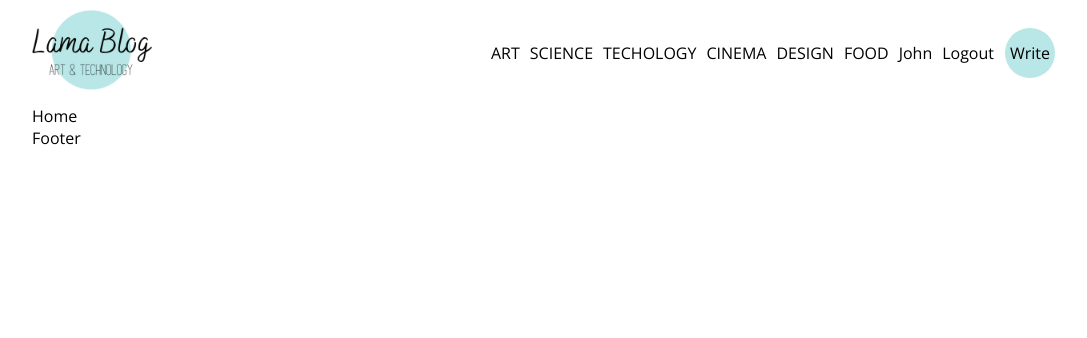
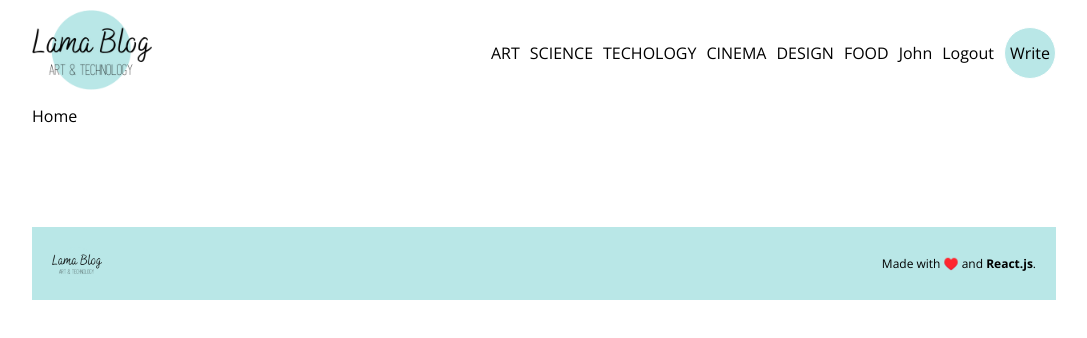
Before and after one commit to tafitahery/blog-app, a React (Vite) app in the folder client/: page / in a window 1280 px wide. Shown: the top 338 px of the page, without its empty margins (96-1183 px from the left). Built offline with nearby package versions, Linux system fonts and the light colour scheme.

Commit message:
React Footer Design

```diff
--- a/client/src/components/Footer.jsx
+++ b/client/src/components/Footer.jsx
@@ -1,5 +1,12 @@
-import React from 'react';
+import Logo from '../img/logo.png';
 
 export default function Footer() {
-  return <div>Footer</div>;
+  return (
+    <footer>
+      <img src={Logo} alt="" />
+      <span>
+        Made with ♥️ and <b>React.js</b>.
+      </span>
+    </footer>
+  );
 }
--- a/client/src/style.scss
+++ b/client/src/style.scss
@@ -111,3 +111,18 @@
     }
   }
 }
+
+// FOOTER
+footer {
+  margin-top: 100px;
+  padding: 20px;
+  background-color: $lightGreen;
+  display: flex;
+  align-items: center;
+  justify-content: space-between;
+  font-size: 12px;
+
+  img {
+    width: 50px;
+  }
+}
```
